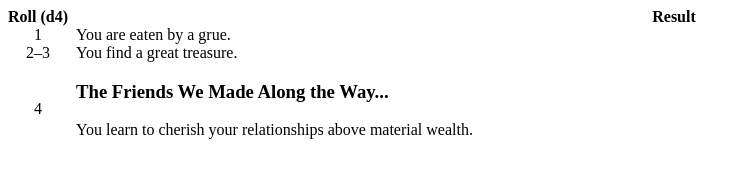
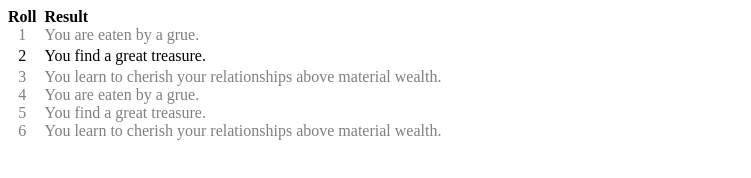
Before and after one commit to ham2anv/rpg-tables, a plain HTML site: page index.html in a window 1280 px wide. Both pictures are taken after a click on the element 640 px from the left and 81 px from the top of the page. Shown: the whole page, without its empty margins (0-751 px from the left). Drawn offline with Linux system fonts and the light colour scheme.

Commit message:
Basic functionality.

```diff
--- a/index.html
+++ b/index.html
@@ -6,18 +6,37 @@
   <meta name="viewport" content="width=device-width, initial-scale=1.0">
   <title>RPG Table</title>
   <script src="rpg-tables.js"></script>
+  <style>
+    rpg-table-entry {
+      transition: all 100ms ease-in;
+    }
+    rpg-table-entry.gray-out {
+      filter: grayscale(1) contrast(0);
+    }
+    rpg-table-entry.highlight {
+      padding-block: 3px;
+    }
+  </style>
 </head>
 <body>
-  <rpg-table roll="d4">
+  <rpg-table>
     <rpg-table-entry>
       You are eaten by a grue.
     </rpg-table-entry>
-    <rpg-table-entry weight="2">
+    <rpg-table-entry>
       You find a great treasure.
     </rpg-table-entry>
     <rpg-table-entry>
-      <h3>The Friends We Made Along the Way...</h3>
-      <p>You learn to cherish your relationships above material wealth.</p>
+      You learn to cherish your relationships above material wealth.
+    </rpg-table-entry>
+    <rpg-table-entry>
+      You are eaten by a grue.
+    </rpg-table-entry>
+    <rpg-table-entry>
+      You find a great treasure.
+    </rpg-table-entry>
+    <rpg-table-entry>
+      You learn to cherish your relationships above material wealth.
     </rpg-table-entry>
   </rpg-table>
 </body>
--- a/rpg-tables.js
+++ b/rpg-tables.js
@@ -6,7 +6,7 @@ class RpgTable extends HTMLElement {
     super();
     this.attachShadow({ mode: "open" });
     this.addEventListener("click", event => {
-      console.log(event.target);
+      this.select(event);
     })
   }
 
@@ -20,10 +20,10 @@ class RpgTable extends HTMLElement {
       display: grid;
       grid-template-columns: auto 1fr;
       column-gap: 0.5rem;
+      cursor: pointer;
     }
 
     .rpg-table-head {
-      text-align: center;
       font-weight: bold;
     }
 
@@ -35,6 +35,41 @@ class RpgTable extends HTMLElement {
     }
     `);
     shadow.append(container,style);
+  }
+
+  /**
+   *
+   * @param {Event} event
+   * @returns
+   */
+  select(event) {
+    console.log(event.target.classList);
+    if (event.target.classList.contains("highlight")) {
+      event.target.classList.remove("highlight");
+      this.querySelectorAll("rpg-table-entry").forEach(entry => entry.classList.remove("gray-out"));
+      return;
+    }
+    let totalWeight = 0;
+    const entries = [...this.querySelectorAll("rpg-table-entry")].map(entry => {
+      let weight = parseInt(entry.getAttribute("weight")) || 1;
+      totalWeight += weight;
+      return {
+        element: entry,
+        weight, ceiling: totalWeight
+      }
+    });
+    const randomSelect = Math.floor(Math.random() * totalWeight);
+    const selectedEntry = entries.find(row => row.ceiling > randomSelect).element;
+    entries.forEach(entry => {
+      console.log(entry.element, selectedEntry);
+      if (entry.element == selectedEntry) {
+        entry.element.classList.remove("gray-out");
+        entry.element.classList.add("highlight");
+      } else {
+        entry.element.classList.remove("highlight");
+        entry.element.classList.add("gray-out");
+      }
+    })
   }
 }
 
@@ -57,17 +92,8 @@ class RpgTableEntry extends HTMLElement {
     .rpg-table-entry-roll {
       text-align: center;
     }
-    * {
-      cursor: pointer;
-    }
-    `)
+    `);
     shadow.append(roll, slot, style);
-    this.addEventListener("mouseenter", () => {
-      this.setAttribute("style","background-color: lightgray");
-    });
-    this.addEventListener("mouseleave", () => {
-      this.setAttribute("style","")
-    })
   }
 }
 
```
